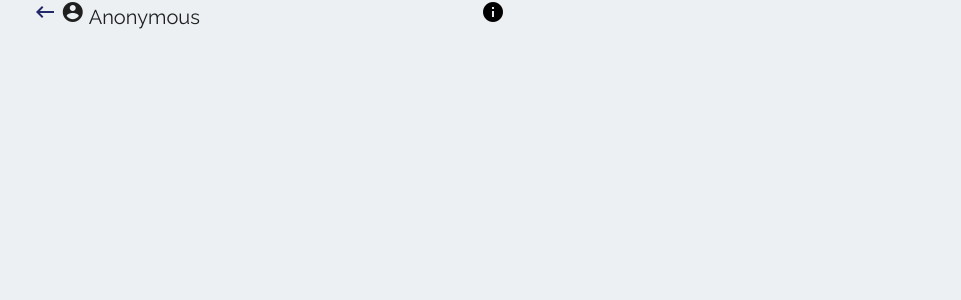
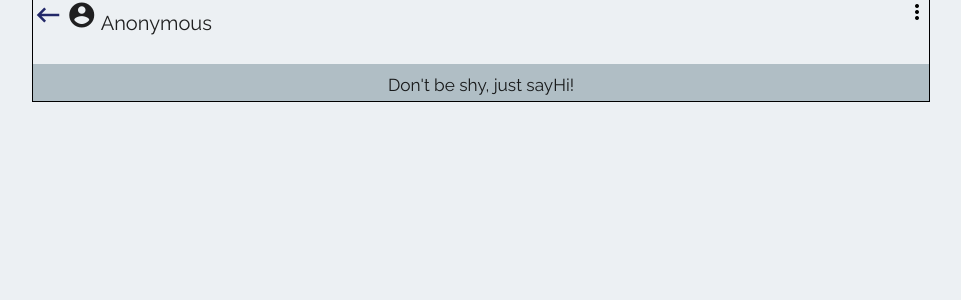
Before and after one commit to Ghidyon/sayhi-app, a PHP site: page /chat.html in a window 1280 px wide. Shown: the top 300 px of the page, without its empty margins (159-1120 px from the left). Run offline with PHP 8.4, Linux system fonts and the light colour scheme.

Commit message:
added chat interface

```diff
--- a/chat.html
+++ b/chat.html
@@ -13,18 +13,22 @@
 
 <body>
 
-    <div class="container">
+    <div class="container border">
         <div class="row">
-            <div class="col s12">
+            <div class="col s12 navbar-fixed">
                 <div class="col s6">
-                    <a href="index.html"><i class="material-icons darkBlue-text">keyboard_backspace</i></a>
-                    <i class="material-icons">account_circle</i>
+                    <a href="index.html"><i class="material-icons darkBlue-text size-1">keyboard_backspace</i></a>
+                    <i class="material-icons size-1">account_circle</i>
                     <span>Anonymous</span>
                 </div>
-                <div class="col s6">
-                    <i class="material-icons black-text transparent white">info</i>
+                <div class="col s6 right-align">
+                    <i class="material-icons black-text">more_vert</i>
                 </div>
             </div>
+            <div class="col s12 center-align blue-grey lighten-3">
+                <h6>Don't be shy, just sayHi!</h6>
+            </div>
+
         </div>
     </div>
 
--- a/css/style.css
+++ b/css/style.css
@@ -249,6 +249,15 @@ textarea.materialize-textarea:focus.valid ~ .helper-text:after, .select-wrapper.
     align-items: center;
 }
 
+/* Chat Interface */
+.border {
+    outline: 1px solid black;
+}
+
+.size-1 {
+    font-size: 30px;
+}
+
 /* Utilities */
 .white:hover {
     background: #7BD1EC !important;
```
